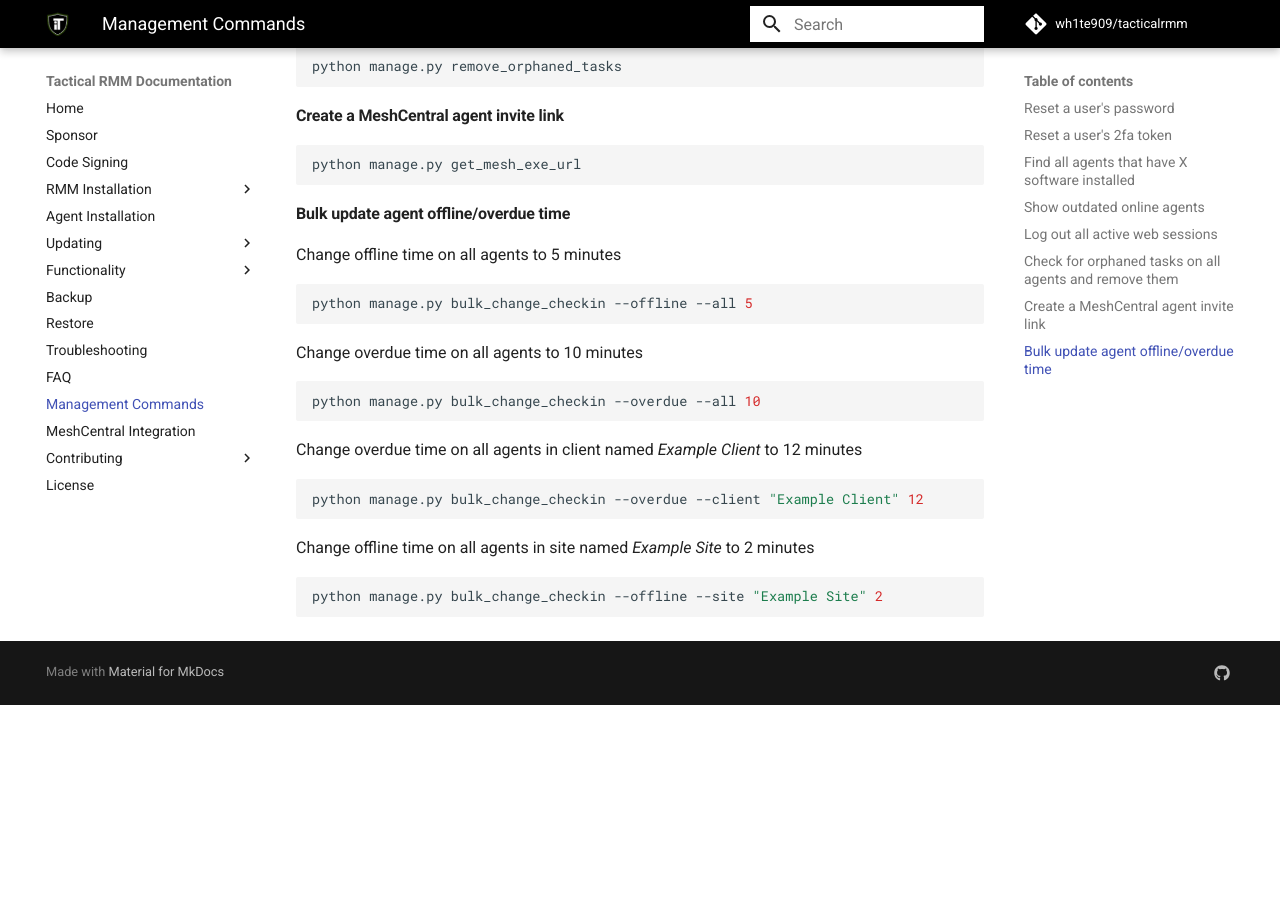
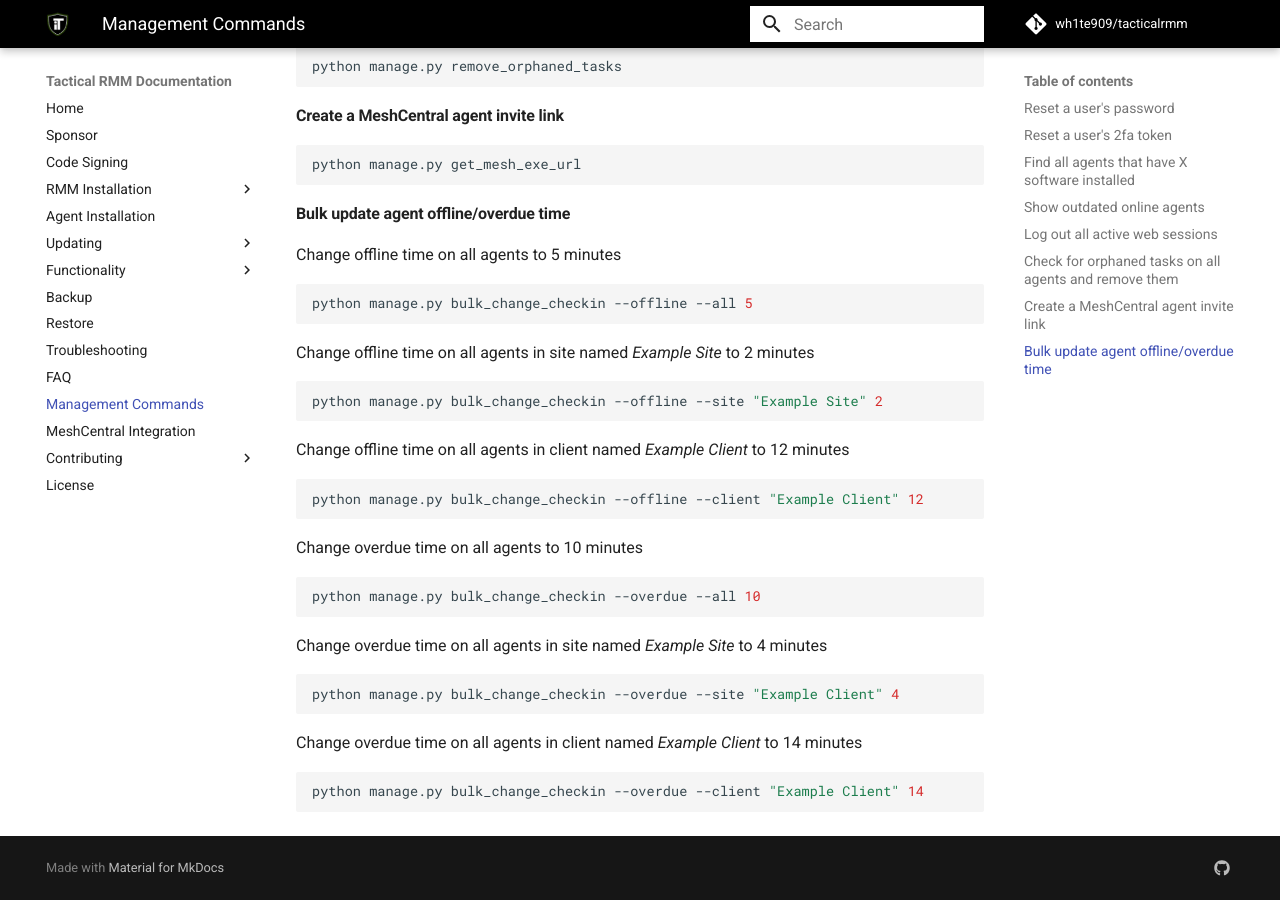
Before and after one commit to amidaware/trmm-docs, an MkDocs documentation site: the page built from docs/docs/management_cmds.md, in a window 1280 px wide and 900 px high, scrolled down 779 px. Built offline with MkDocs 1.6.1 and Material for MkDocs 9.7.7, drawn with Linux system fonts in a browser that asks for light colours; comment, search, counter and statistics services are not loaded; before the commit the page ends 1484 px from its top, so only the background shows below that.

Commit message:
Updating managment commands

````diff
--- a/docs/docs/management_cmds.md
+++ b/docs/docs/management_cmds.md
@@ -48,17 +48,27 @@
 python manage.py bulk_change_checkin --offline --all 5
 ```
 
+Change offline time on all agents in site named *Example Site* to 2 minutes
+```bash
+python manage.py bulk_change_checkin --offline --site "Example Site" 2
+```
+
+Change offline time on all agents in client named *Example Client* to 12 minutes
+```bash
+python manage.py bulk_change_checkin --offline --client "Example Client" 12
+```
+
 Change overdue time on all agents to 10 minutes
 ```bash
 python manage.py bulk_change_checkin --overdue --all 10
 ```
 
-Change overdue time on all agents in client named *Example Client* to 12 minutes
+Change overdue time on all agents in site named *Example Site* to 4 minutes
 ```bash
-python manage.py bulk_change_checkin --overdue --client "Example Client" 12
+python manage.py bulk_change_checkin --overdue --site "Example Client" 4
 ```
 
-Change offline time on all agents in site named *Example Site* to 2 minutes
+Change overdue time on all agents in client named *Example Client* to 14 minutes
 ```bash
-python manage.py bulk_change_checkin --offline --site "Example Site" 2
+python manage.py bulk_change_checkin --overdue --client "Example Client" 14
 ```
````
